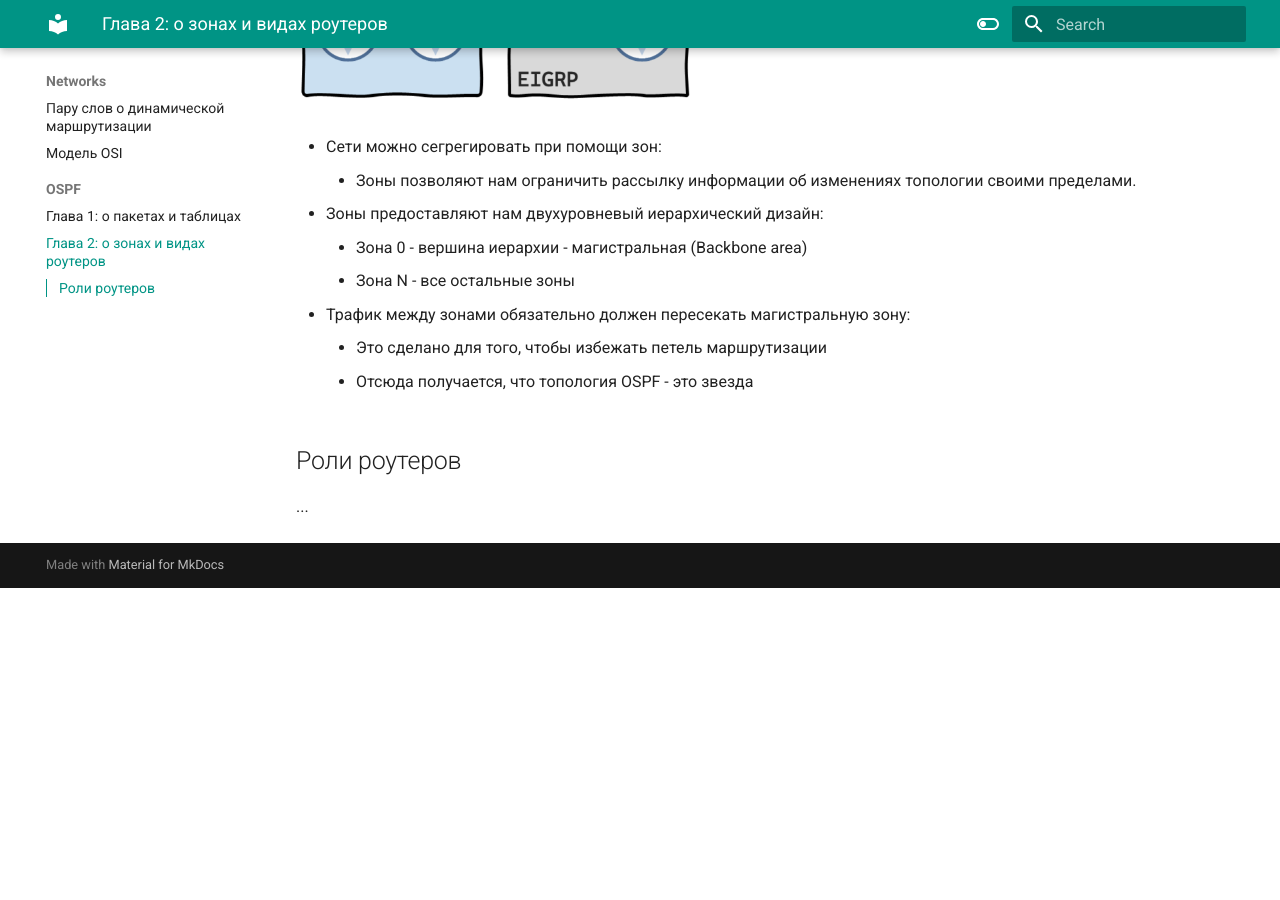
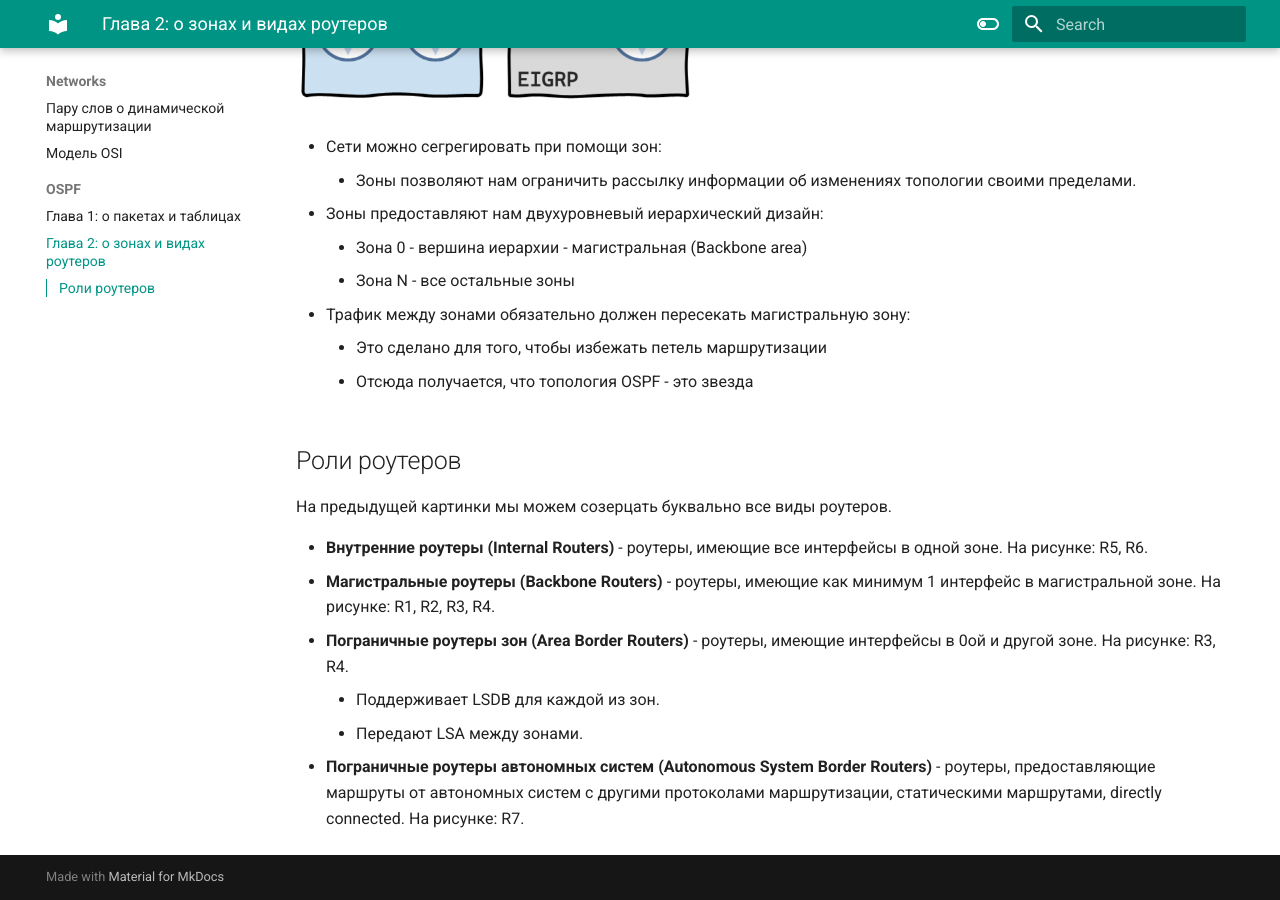
Before and after one commit to AStresser/astresser.github.io, an MkDocs documentation site: the page built from docs/Networks/OSPF/Глава_2.md, in a window 1280 px wide and 900 px high, scrolled down 1665 px. Built offline with MkDocs 1.6.1 and Material for MkDocs 9.7.7, drawn with Linux system fonts in a browser that asks for light colours; before the commit the page ends 2253 px from its top, so only the background shows below that.

Commit message:
OSPF routers

```diff
--- a/docs/Networks/OSPF/Глава_2.md
+++ b/docs/Networks/OSPF/Глава_2.md
@@ -30,4 +30,11 @@ II: Взглянем на роутер R3 - у других роутеров п
 
 ##  Роли роутеров
 
-...
+На предыдущей картинки мы можем созерцать буквально все виды роутеров.
+
+- **Внутренние роутеры (Internal Routers)** - роутеры, имеющие все интерфейсы в одной зоне. На рисунке: R5, R6.
+- **Магистральные роутеры (Backbone Routers)** - роутеры, имеющие как минимум 1 интерфейс в магистральной зоне. На рисунке: R1, R2, R3, R4.
+- **Пограничные роутеры зон (Area Border Routers)** - роутеры, имеющие интерфейсы в 0ой и другой зоне. На рисунке: R3, R4.
+    - Поддерживает LSDB для каждой из зон.
+    - Передают LSA между зонами.
+- **Пограничные роутеры автономных систем (Autonomous System Border Routers)** - роутеры, предоставляющие маршруты от автономных систем с другими протоколами маршрутизации, статическими маршрутами, directly connected. На рисунке: R7.
```
Also changed, not shown: docs/Networks/OSPF/pics/ospf_routers.PNG (added).
